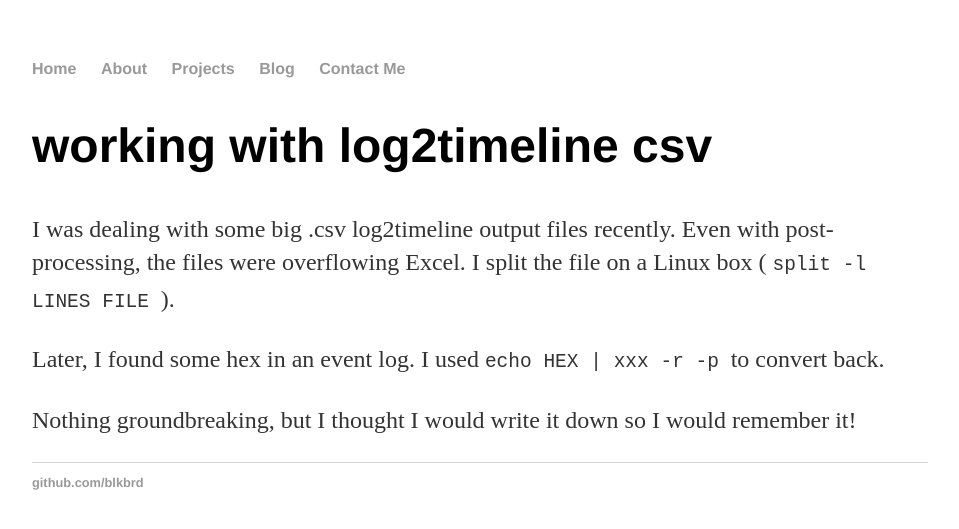
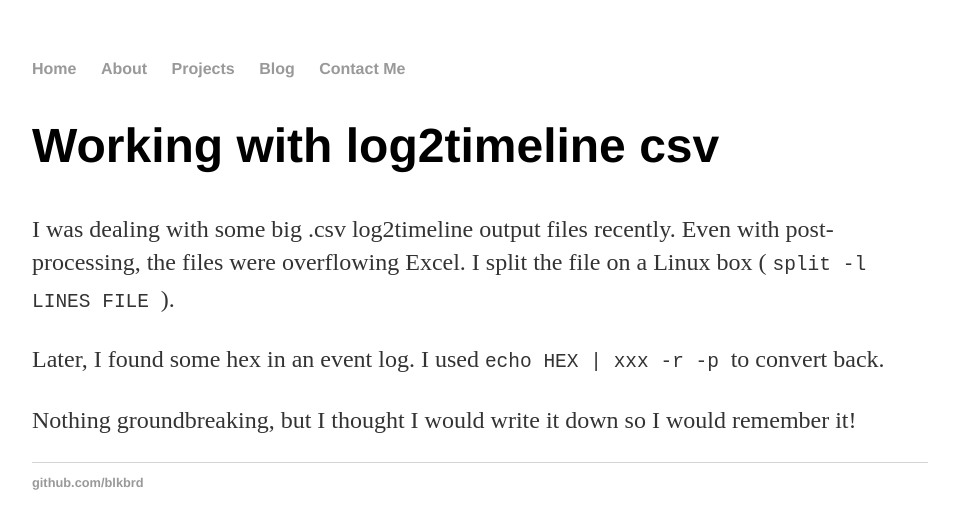
Before and after one commit to blkbrd/blkbrd.github.io, a Jekyll site: the page built from _posts/2017-09-29-Working-with-log2timeline.md, in a window 1280 px wide. Shown: the top 529 px of the page, without its empty margins (160-1119 px from the left). Built offline with Jekyll 4.4.1, drawn with Linux system fonts in a browser that asks for light colours.

```diff
--- a/_posts/2017-09-29-Working-with-log2timeline.md
+++ b/_posts/2017-09-29-Working-with-log2timeline.md
@@ -1,6 +1,6 @@
 ---
 layout: post
-title: "working with log2timeline csv"
+title: "Working with log2timeline csv"
 date: 2017-09-29
 ---
 
```
